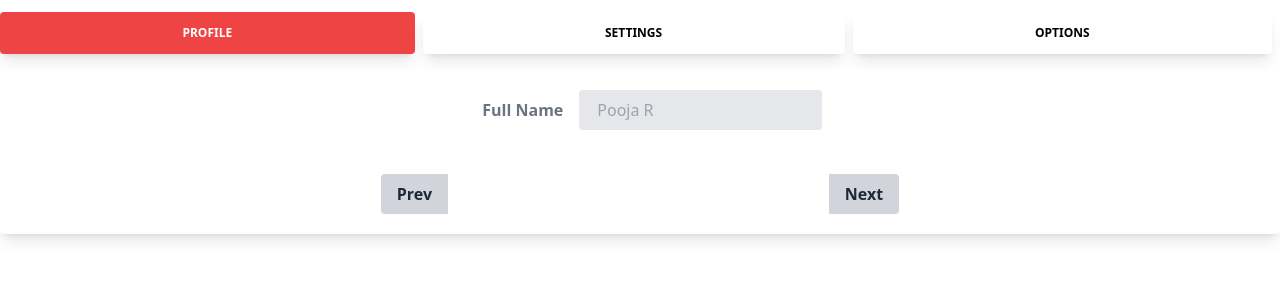
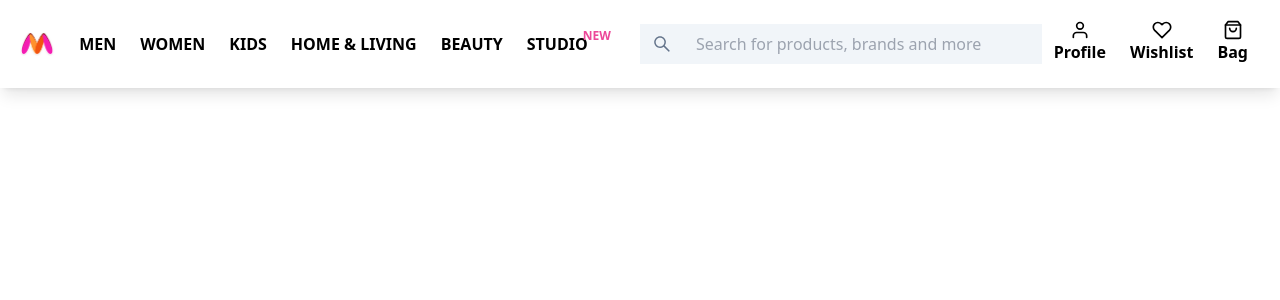
Before and after one commit to PoojaRamesh3/myntra-clone, a React (Create React App) app: page / in a window 1280 px wide. Shown: the top 300 px of the page. Built offline with nearby package versions, Linux system fonts and the light colour scheme.

Commit message:
Cascading Dropdown POC

```diff
--- a/src/components/Layout.tsx
+++ b/src/components/Layout.tsx
@@ -1,10 +1,10 @@
 import { Outlet } from "react-router-dom";
-// import NavBar from "./NavBar";
+import NavBar from "./NavBar";
 
 const Layout = () => {
   return (
     <div className={``}>
-      {/* <NavBar /> */}
+      <NavBar />
       <Outlet />
     </div>
   );
--- a/src/screens/Home.tsx
+++ b/src/screens/Home.tsx
@@ -1,166 +1,5 @@
-import { useState } from "react";
-
 const Home = () => {
-  const [openTab, setOpenTab] = useState(1);
-  const [container, setContainer] = useState({
-    username: "",
-    age: 45,
-  });
-  console.log(container.username);
-  const handleChange = (event: any) => {
-    setContainer({
-      ...container,
-      [event.target.name]: event.target.value,
-    });
-  };
-
-  const tabNextHandler = (openTab: any) => {
-    openTab < 3 && openTab > 0 && setOpenTab(openTab + 1);
-  };
-
-  const tabPreHandler = (openTab: any) => {
-    openTab > 1 && setOpenTab(openTab - 1);
-  };
-
-  return (
-    <>
-      <div className="flex flex-wrap">
-        <div className="w-full">
-          <ul
-            className="flex mb-0 list-none flex-wrap pt-3 pb-4 flex-row"
-            role="tablist"
-          >
-            <li className="mr-2 flex-auto text-center">
-              <a
-                className={
-                  "text-xs font-bold uppercase px-5 py-3 shadow-lg rounded block leading-normal " +
-                  (openTab === 1 ? "bg-red-500 text-white" : "text-black")
-                }
-                onClick={(e) => {
-                  e.preventDefault();
-                  setOpenTab(1);
-                }}
-                data-toggle="tab"
-                href="#link1"
-                role="tablist"
-              >
-                Profile
-              </a>
-            </li>
-            <li className="mr-2 flex-auto text-center">
-              <a
-                className={
-                  "text-xs font-bold uppercase px-5 py-3 shadow-lg rounded block leading-normal " +
-                  (openTab === 2 ? "bg-red-500 text-white" : "text-black")
-                }
-                onClick={(e) => {
-                  e.preventDefault();
-                  setOpenTab(2);
-                }}
-                data-toggle="tab"
-                href="#link2"
-                role="tablist"
-              >
-                Settings
-              </a>
-            </li>
-            <li className="mr-2 flex-auto text-center">
-              <a
-                className={
-                  "text-xs font-bold uppercase px-5 py-3 shadow-lg rounded block leading-normal " +
-                  (openTab === 3 ? "bg-red-500 text-white" : "text-black")
-                }
-                onClick={(e) => {
-                  e.preventDefault();
-                  setOpenTab(3);
-                }}
-                data-toggle="tab"
-                href="#link3"
-                role="tablist"
-              >
-                Options
-              </a>
-            </li>
-          </ul>
-          <div className="relative flex flex-col min-w-0 break-words bg-white w-full mb-6 shadow-lg rounded pb-5">
-            <div className="px-4 py-5 flex-auto justify-center flex">
-              <div className="tab-content tab-space">
-                <div className={openTab === 1 ? "block" : "hidden"} id="link1">
-                  <div className="md:flex md:items-center mb-6">
-                    <div className="md:w-1/3">
-                      <label className="block text-gray-500 font-bold md:text-right mb-1 md:mb-0 pr-4">
-                        Full Name
-                      </label>
-                    </div>
-                    <div className="md:w-2/3">
-                      <input
-                        className="bg-gray-200 appearance-none border-2 border-gray-200 rounded w-full py-2 px-4 text-gray-700 leading-tight focus:outline-none focus:bg-white focus:border-purple-500"
-                        id="inline-full-name"
-                        type="text"
-                        placeholder="Pooja R"
-                        value={container.username}
-                        onChange={(event) => handleChange(event)}
-                        name="username"
-                      />
-                    </div>
-                  </div>
-                </div>
-                <div className={openTab === 2 ? "block" : "hidden"} id="link2">
-                  <div className="md:flex md:items-center mb-6">
-                    <div className="md:w-1/3">
-                      <label className="block text-gray-500 font-bold md:text-right mb-1 md:mb-0 pr-4">
-                        Email
-                      </label>
-                    </div>
-                    <div className="md:w-2/3">
-                      <input
-                        className="bg-gray-200 appearance-none border-2 border-gray-200 rounded w-full py-2 px-4 text-gray-700 leading-tight focus:outline-none focus:bg-white focus:border-purple-500"
-                        id="inline-full-name"
-                        type="email"
-                        placeholder="pooja.r@gmail.com"
-                        name="username"
-                      />
-                    </div>
-                  </div>
-                </div>
-                <div className={openTab === 3 ? "block" : "hidden"} id="link3">
-                  <div className="md:flex md:items-center mb-6">
-                    <div className="md:w-1/3">
-                      <label className="block text-gray-500 font-bold md:text-right mb-1 md:mb-0 pr-4">
-                        Phone No.
-                      </label>
-                    </div>
-                    <div className="md:w-2/3">
-                      <input
-                        className="bg-gray-200 appearance-none border-2 border-gray-200 rounded w-full py-2 px-4 text-gray-700 leading-tight focus:outline-none focus:bg-white focus:border-purple-500"
-                        id="inline-full-name"
-                        type="text"
-                        placeholder="9876543210"
-                      />
-                    </div>
-                  </div>
-                </div>
-              </div>
-            </div>
-            <div className="flex items-center justify-evenly">
-              <button
-                className="bg-gray-300 hover:bg-gray-400 text-gray-800 font-bold py-2 px-4 rounded-l"
-                onClick={() => tabPreHandler(openTab)}
-              >
-                Prev
-              </button>
-              <button
-                className="bg-gray-300 hover:bg-gray-400 text-gray-800 font-bold py-2 px-4 rounded-r"
-                onClick={() => tabNextHandler(openTab)}
-              >
-                Next
-              </button>
-            </div>
-          </div>
-        </div>
-      </div>
-    </>
-  );
+  return <></>;
 };
 
 export default Home;
--- /dev/null
+++ b/src/screens/POCForm.tsx
@@ -0,0 +1,62 @@
+import { useState } from "react";
+
+const Form = () => {
+  const countriesData = [
+    {
+      name: "India",
+      states: ["Delhi", "Kolkata", "Mumbai", "Bangalore"],
+    },
+    {
+      name: "Germany",
+      states: ["Duesseldorf", "Leinfelden-Echterdingen", "Eschborn"],
+    },
+
+    {
+      name: "France",
+      states: ["Auvergne", "Bretagne", "Corse", "Centre"],
+    },
+  ];
+
+  const [data, setData] = useState({
+    country: "India",
+    state: "",
+  });
+
+  const handleCountryChange = (event: any) => {
+    setData(() => ({ state: "", country: event.target.value }));
+  };
+
+  const handleStateChange = (event: any) => {
+    setData((data) => ({ ...data, state: event.target.value }));
+  };
+
+  return (
+    <form className="flex items-center flex-col justify-center mt-80">
+      <div>
+        <select
+          onChange={handleCountryChange}
+          className="border-2 border-black"
+        >
+          {countriesData.map((item, index) => (
+            <option key={index}>{item.name}</option>
+          ))}
+        </select>
+        <br />
+        <select
+          onChange={handleStateChange}
+          className="border-2 border-black mt-5"
+        >
+          {countriesData
+            .find((item) => item.name === data.country)
+            ?.states.map((state) => (
+              <option key={state} value={state}>
+                {state}
+              </option>
+            ))}
+        </select>
+      </div>
+    </form>
+  );
+};
+
+export default Form;
```
